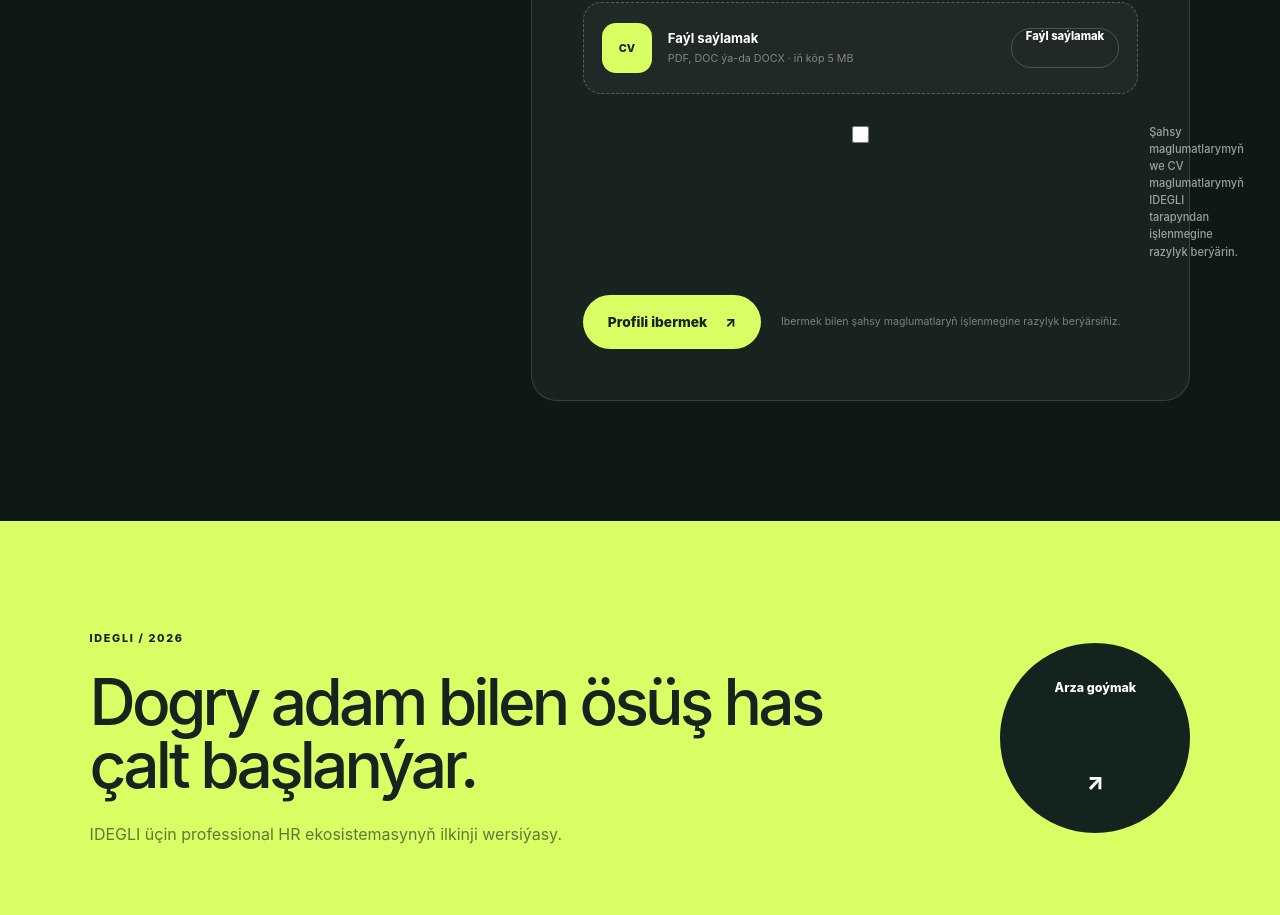
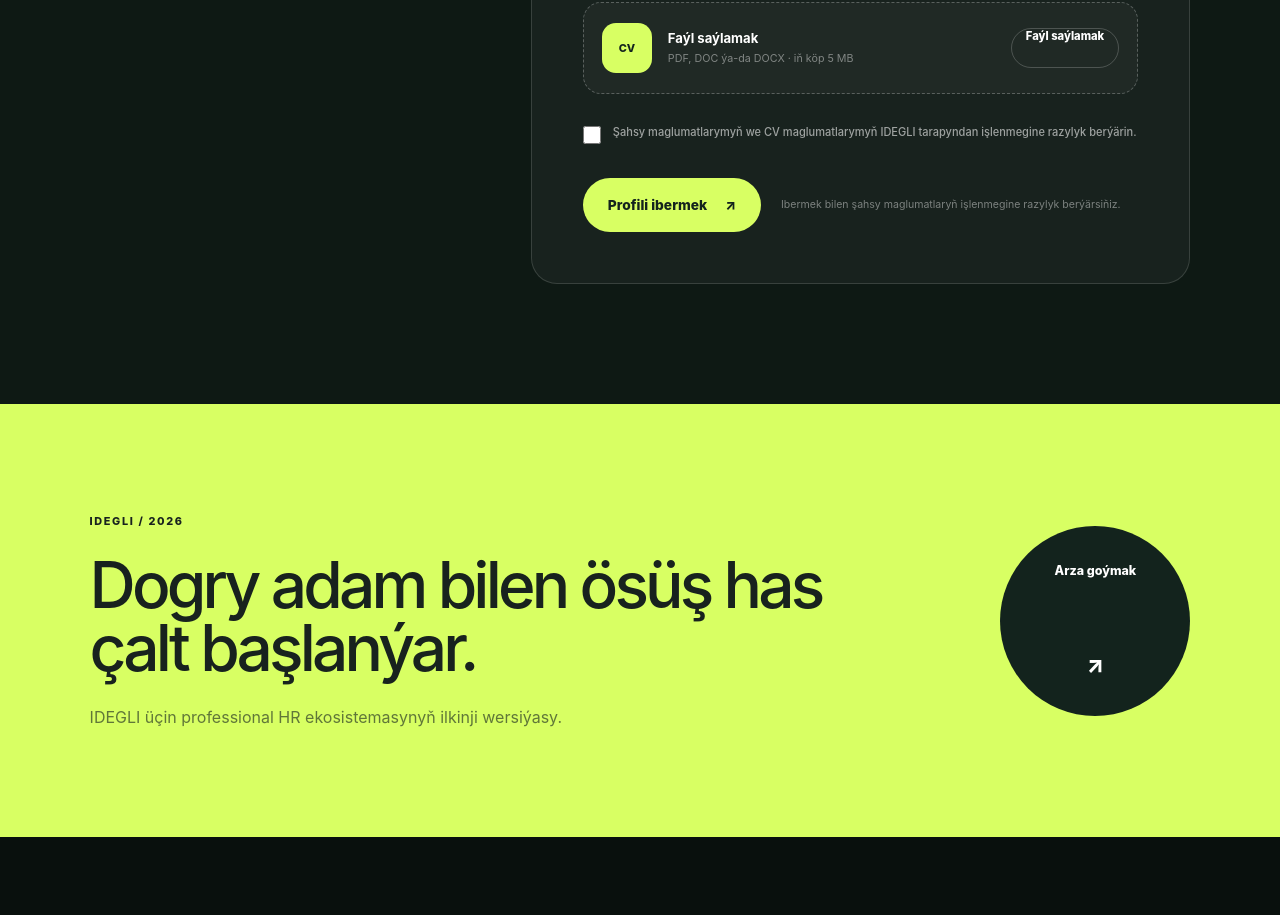
Before and after one commit to Stoun05/idegli-hr-platforma, a React (Vite) app: page / in a window 1280 px wide. Shown: the part 4860-5775 px from the top of the page. Built offline with nearby package versions, Linux system fonts and the light colour scheme.

Commit message:
Fix checkbox card layout in application forms

```diff
--- a/src/application.css
+++ b/src/application.css
@@ -158,34 +158,47 @@
   line-height: 1.5;
 }
 
-.consent-field,
-.confidential-field {
+.form-grid label.consent-field,
+.form-grid label.confidential-field {
   grid-column: 1 / -1;
-  display: flex !important;
-  grid-template-columns: none !important;
-  align-items: flex-start;
-  gap: 11px !important;
+  display: grid !important;
+  grid-template-columns: 18px minmax(0, 1fr) !important;
+  align-items: start;
+  gap: 12px !important;
+  min-height: 0;
   padding-top: 4px;
 }
 
-.confidential-field {
+.form-grid label.confidential-field {
   padding: 15px;
   border: 1px solid rgba(255, 255, 255, 0.12);
   border-radius: 14px;
   background: rgba(255, 255, 255, 0.03);
 }
 
-.consent-field input,
-.confidential-field input {
-  flex: 0 0 auto;
-  width: 17px;
-  height: 17px;
-  margin: 2px 0 0;
+.form-grid label.consent-field input[type="checkbox"],
+.form-grid label.confidential-field input[type="checkbox"] {
+  appearance: auto;
+  flex: none;
+  width: 18px !important;
+  min-width: 18px;
+  max-width: 18px;
+  height: 18px !important;
+  min-height: 18px;
+  margin: 2px 0 0 !important;
+  padding: 0 !important;
+  border: 0 !important;
+  border-radius: 3px;
+  background: transparent !important;
+  box-shadow: none !important;
   accent-color: var(--accent);
 }
 
-.consent-field span,
-.confidential-field span {
+.form-grid label.consent-field > span,
+.form-grid label.confidential-field > span {
+  display: block;
+  min-width: 0;
+  width: auto !important;
   color: rgba(255, 255, 255, 0.58) !important;
   font-size: 0.69rem !important;
   font-weight: 500 !important;
```
